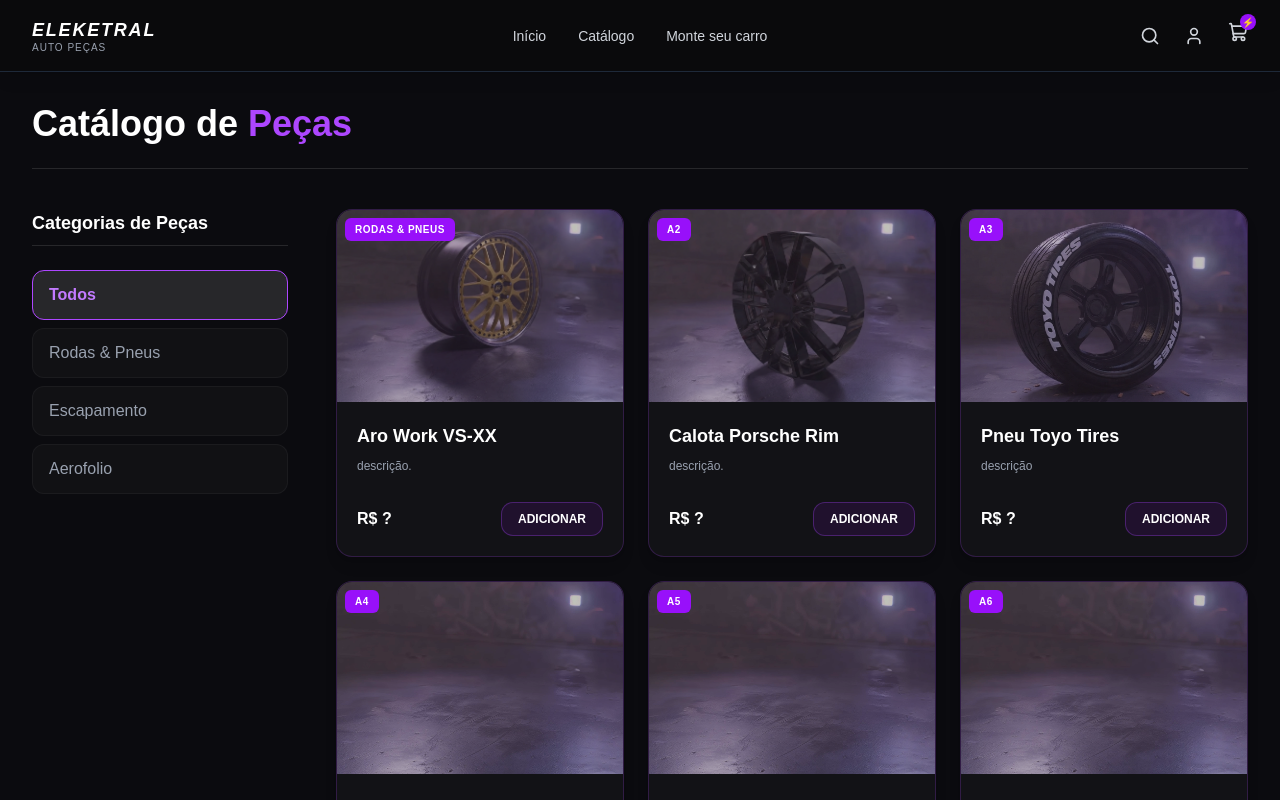
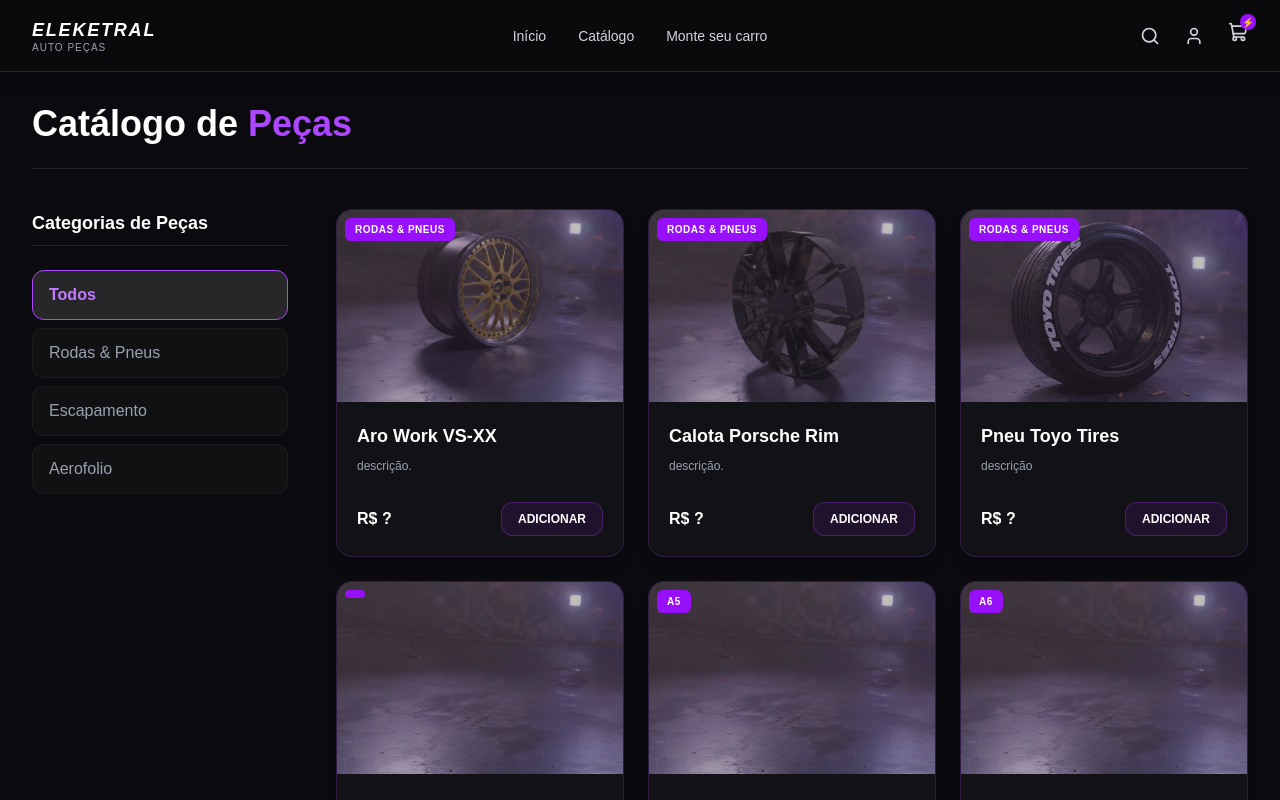
Before and after one commit to Shiro12232/Eleketral, a Next.js app: page /catalogo in a window 1280 px wide. Shown: the top 800 px of the page. Built offline with nearby package versions, Linux system fonts and the light colour scheme.

Commit message:
corrige link do monte seu carro para rota relativa

```diff
--- a/app/_components/buildcar.tsx
+++ b/app/_components/buildcar.tsx
@@ -8,19 +8,19 @@
       stepNumber: "01",
       icon: <Car className="w-6 h-6 text-purple-400" />,
       title: "Escolha seu carro",
-      description: "Selecione a marca, modelo e ano exato do seu veículo.",
+      description: "Selecione a marca e modelo do seu veículo.",
     },
     {
       stepNumber: "02",
       icon: <Settings className="w-6 h-6 text-purple-400" />,
       title: "Personalize",
-      description: "Altere cores, rodas, suspensão e acessórios exclusivos.",
+      description: "Altere cores, rodas, escapamento e muito mais.",
     },
     {
       stepNumber: "03",
       icon: <ShoppingCart className="w-6 h-6 text-purple-400" />,
       title: "Compre as peças",
-      description: "Adicione ao carrinho e receba tudo em casa com segurança.",
+      description: "Adicione ao carrinho e receba tudo em segurança.",
     },
   ];
 
--- a/app/catalogo/page.tsx
+++ b/app/catalogo/page.tsx
@@ -6,9 +6,9 @@
 // --- CATÁLOGO DE PEÇAS & KITS ---
 const pecasCatalogo = [
   { id: 1, nome: 'Aro Work VS-XX', categoria: 'Rodas & Pneus', preco: 'R$ ?', imagem: '/roda1.png', descricao: 'descrição.' },
-  { id: 2, nome: 'Calota Porsche Rim', categoria: 'a2', preco: 'R$ ?', imagem: '/roda2.png', descricao: 'descrição.' },
-  { id: 3, nome: 'Pneu Toyo Tires', categoria: 'a3', preco: 'R$ ?', imagem: '/roda3.png', descricao: 'descrição' },
-  { id: 4, nome: 'a4', categoria: 'a4', preco: 'R$ ?', imagem: '/fundoInicio_upscaled.png', descricao: 'descrição' },
+  { id: 2, nome: 'Calota Porsche Rim', categoria: 'Rodas & Pneus', preco: 'R$ ?', imagem: '/roda2.png', descricao: 'descrição.' },
+  { id: 3, nome: 'Pneu Toyo Tires', categoria: 'Rodas & Pneus', preco: 'R$ ?', imagem: '/roda3.png', descricao: 'descrição' },
+  { id: 4, nome: 'a4', categoria: '', preco: 'R$ ?', imagem: '/fundoInicio_upscaled.png', descricao: 'descrição' },
   { id: 5, nome: 'a5', categoria: 'a5', preco: 'R$ ?', imagem: '/fundoInicio_upscaled.png', descricao: 'descrição' },
   { id: 6, nome: 'a6', categoria: 'a6', preco: 'R$ ?', imagem: '/fundoInicio_upscaled.png', descricao: 'descrição' },
 ];
```
